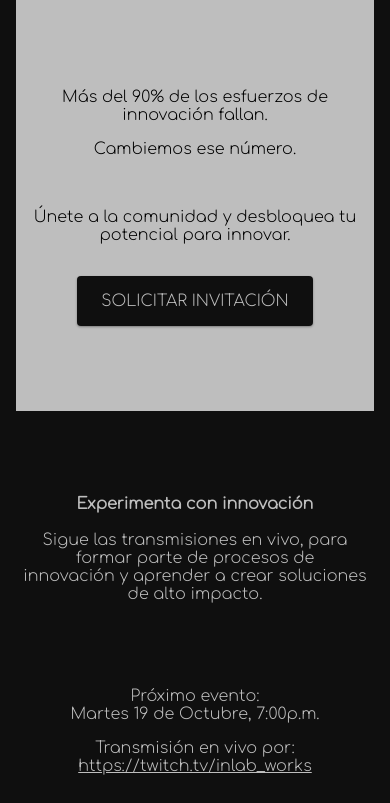
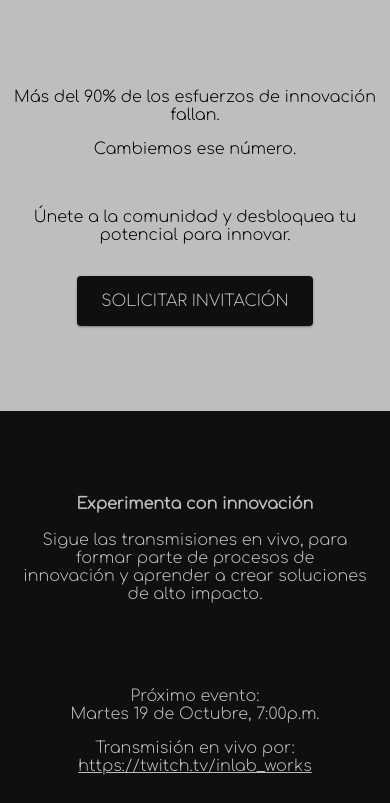
Before and after one commit to inlabworks/inlabworks.github.io, a plain HTML site: page index.html in a window 390 px wide. Shown: the part 283-1086 px from the top of the page. Drawn offline with Linux system fonts and the light colour scheme.

```diff
--- a/index.css
+++ b/index.css
@@ -256,6 +256,11 @@ header {
     padding-right: 16px;
   }
 
+  header {
+    margin-left: -16px;
+    margin-right: -16px;
+  }
+
   .banner---mobile {
     display: block;
   }
```
Also changed, not shown: join/index.html (+1 -1 lines).
